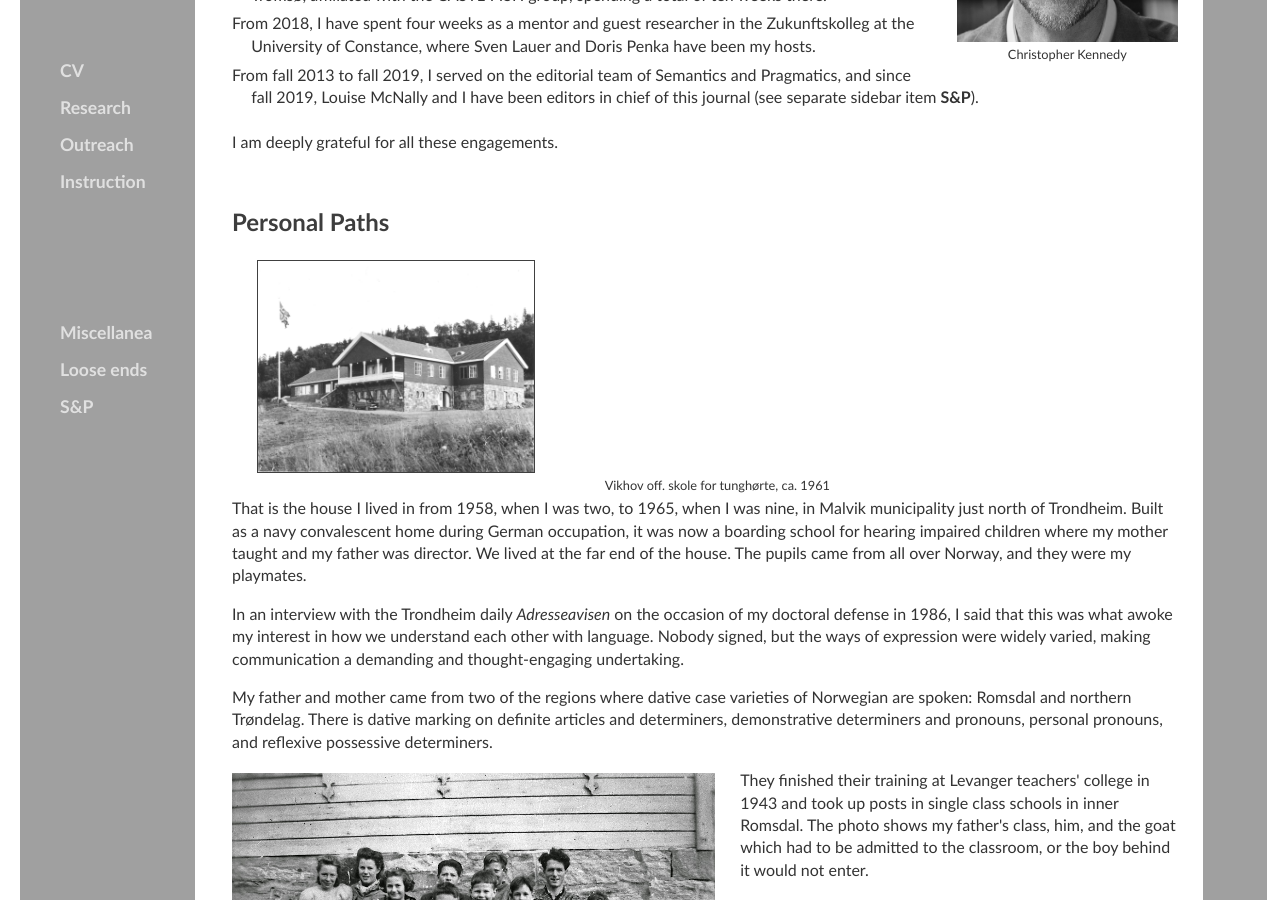
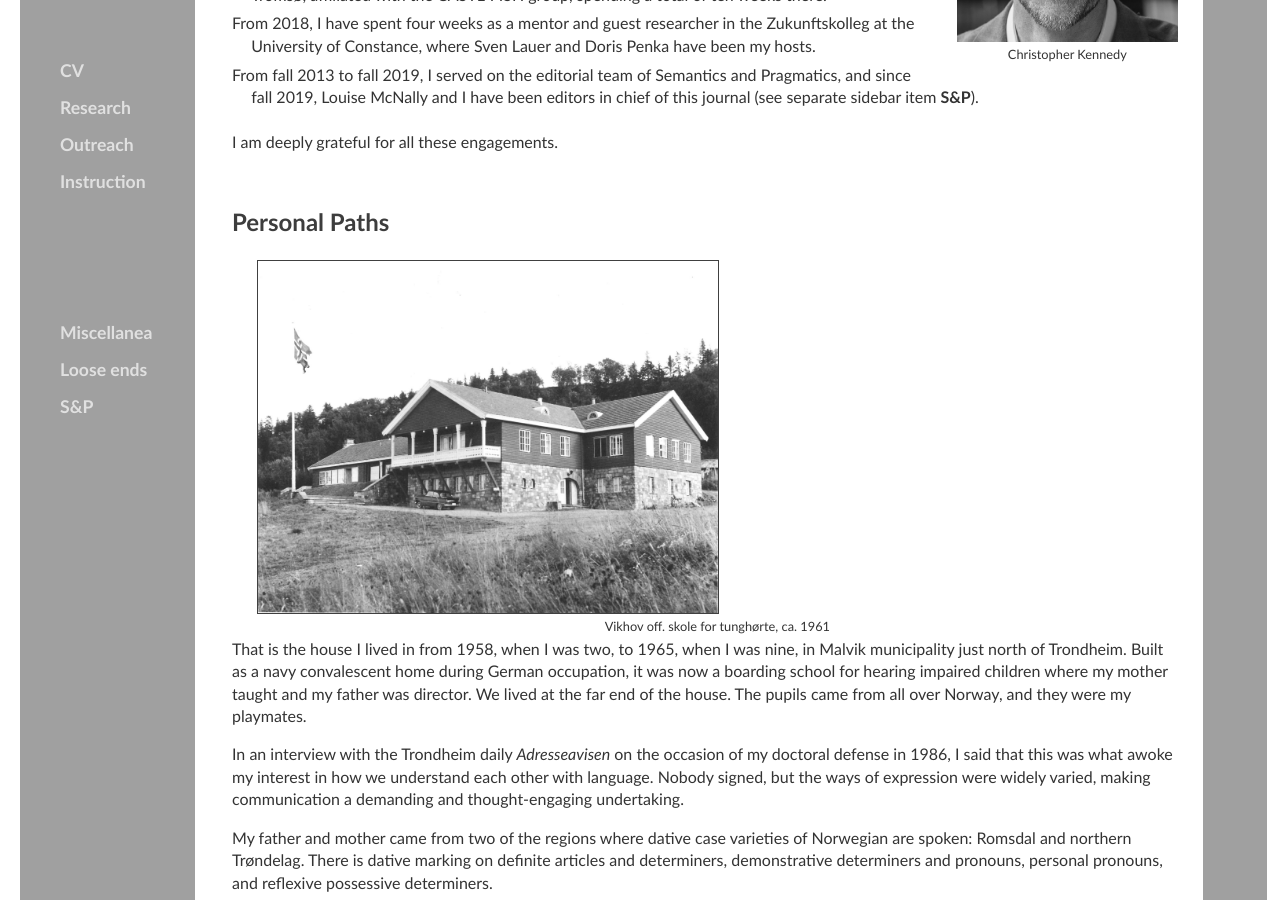
Before and after one commit to kjelljs/kjelljs.github.io, a Jekyll site: the page built from about/index.html, in a window 1280 px wide and 900 px high, scrolled down 2572 px. Built offline with Jekyll 4.4.1, drawn with Linux system fonts in a browser that asks for light colours.

Commit message:
Update index.html

```diff
--- a/about/index.html
+++ b/about/index.html
@@ -11,7 +11,7 @@
 }
 </style>
 <div style="float:right;"><figure class="rightfig"><img style="height:280px;" src="/pics/Lars86.jpg"><figcaption>Caricature created at age 30</figcaption></figure></div>
-<div class="blurb">
+<div class="blurb" style="width:100%">
 	<h1>Kjell Johan Sæbø</h1>
 	<div class="ingress"><p>I am a semanticist, trying to understand how meanings are made with human language, and to share what understanding I gain in an intelligible way.</p>
 		<p>But I am something else as well.</p>
@@ -52,7 +52,7 @@
 </ul>
 	<p>I am deeply grateful for all these engagements.</p></br>
 	<h2 id="priv">Personal Paths</h2>
-		  <div style="float:right;"><figure class="rightfig"><img style="width:30%; border: 1px solid #404040;" src="/pics/vikhov.jpg"><figcaption>Vikhov off. skole for tunghørte, ca. 1961</figcaption></figure></div>
+		  <div style="float:right;"><figure class="rightfig"><img style="width:50%; border: 1px solid #404040;" src="/pics/vikhov.jpg"><figcaption>Vikhov off. skole for tunghørte, ca. 1961</figcaption></figure></div>
 		     <p>That is the house I lived in from 1958, when I was two, to 1965, when I was nine, in Malvik municipality just north of Trondheim. Built as a navy convalescent home during German occupation, it was now a boarding school for hearing impaired children where my mother taught and my father was director. We lived at the far end of the house. The pupils came from all over Norway, and they were my playmates.</p>
 											<p>In an interview with the Trondheim daily <i>Adresseavisen</i> on the occasion of my doctoral defense in 1986, I said that this was what awoke my interest in how we understand each other with language. Nobody signed, but the ways of expression were widely varied, making communication a demanding and thought-engaging undertaking.
 </p>
```
